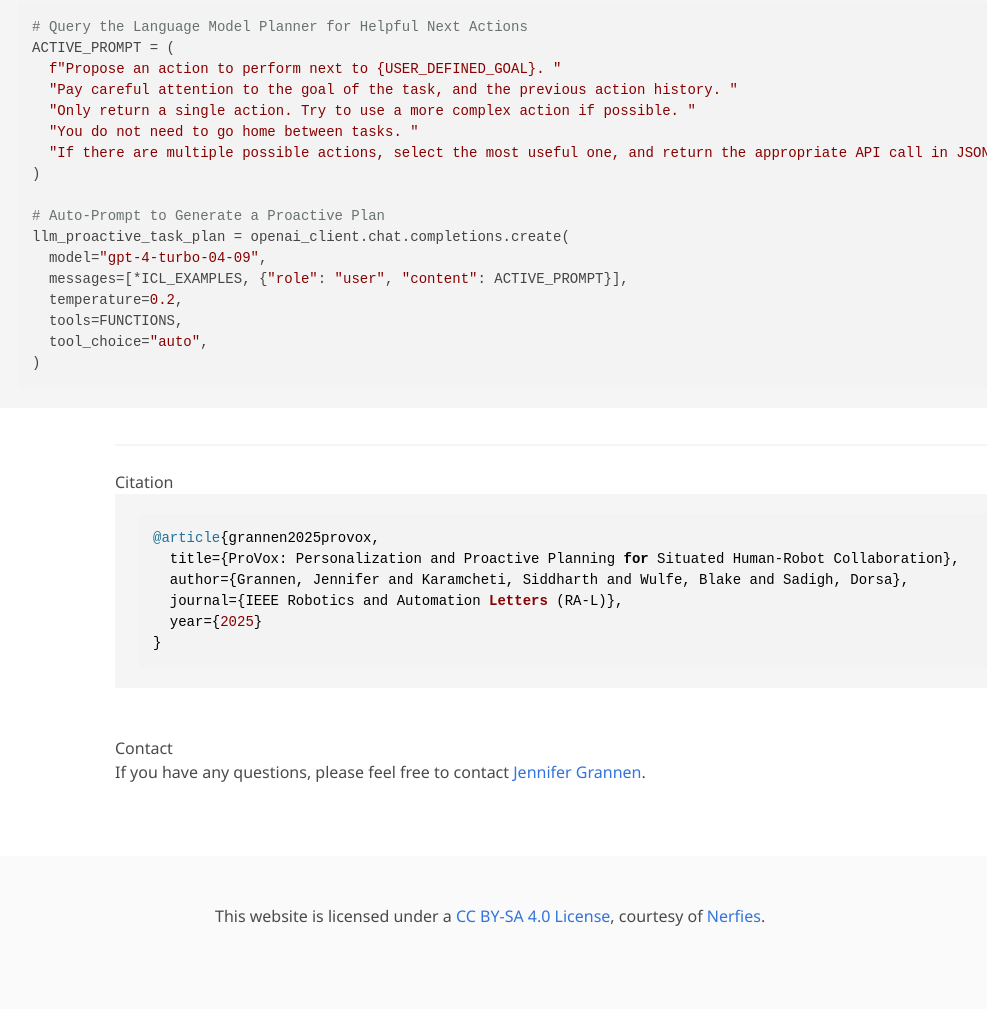
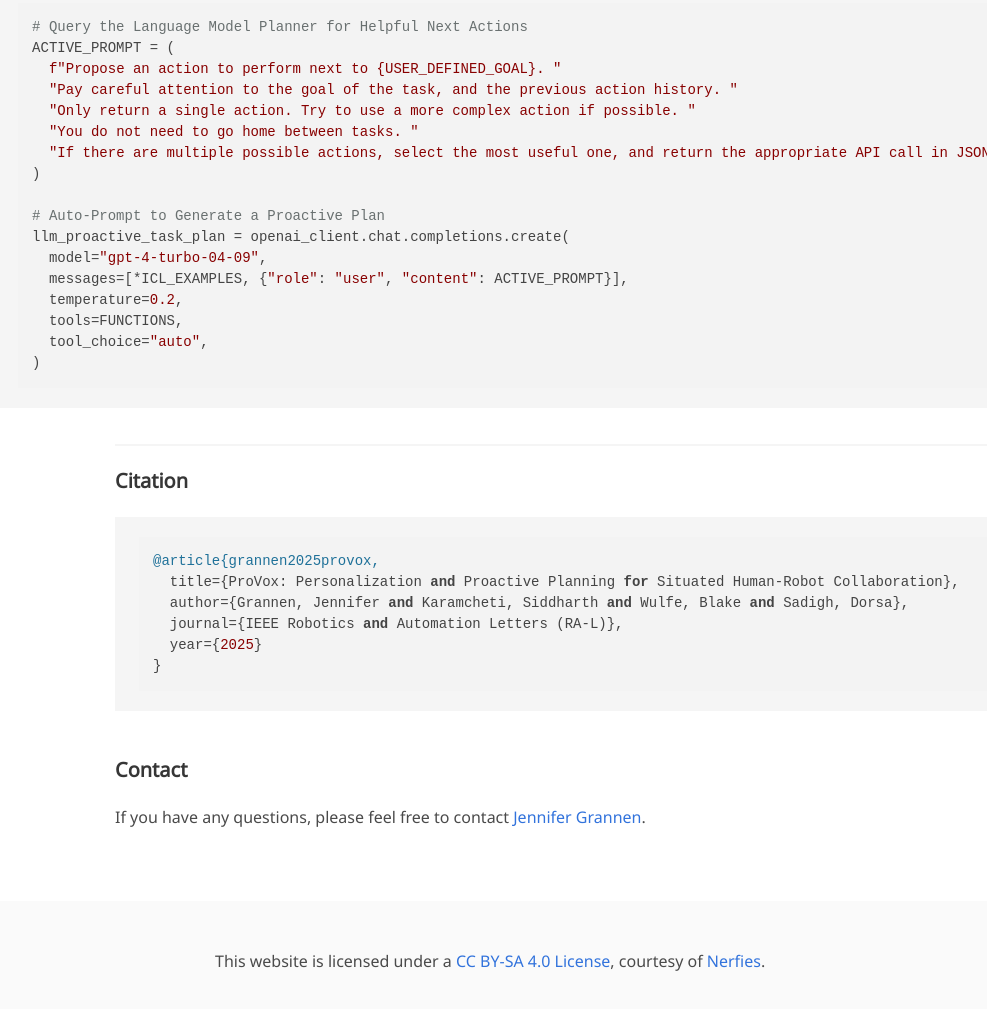
Before and after one commit to provox-2025/provox-2025.github.io, a plain HTML site: page index.html in a window 1280 px wide. Shown: the part 4852-5861 px from the top of the page, without its empty margins (45-1032 px from the left). Drawn offline with nearby package versions, Linux system fonts and the light colour scheme; some icons are missing; a web font is replaced by a local one.

Commit message:
Update index.html

```diff
--- a/index.html
+++ b/index.html
@@ -257,8 +257,8 @@ llm_proactive_task_plan = openai_client.chat.completions.create(
         </div>
       </div>
       <hr>
-    <h3>Citation</h3>
-    <pre><code style="color: black">@article{grannen2025provox,
+    <h5 class="title is-5">Citation</h5>
+    <pre><code class="language-python">@article{grannen2025provox,
   title={ProVox: Personalization and Proactive Planning for Situated Human-Robot Collaboration},
   author={Grannen, Jennifer and Karamcheti, Siddharth and Wulfe, Blake and Sadigh, Dorsa},
   journal={IEEE Robotics and Automation Letters (RA-L)},
@@ -266,7 +266,7 @@ llm_proactive_task_plan = openai_client.chat.completions.create(
 }</code></pre>
     <br><br>
 
-    <h3>Contact</h3>
+    <h5 class="title is-5">Contact</h5>
     If you have any questions, please feel free to contact <a href="https://jenngrannen.com/">Jennifer Grannen</a>.
     <br><br>
 
```
